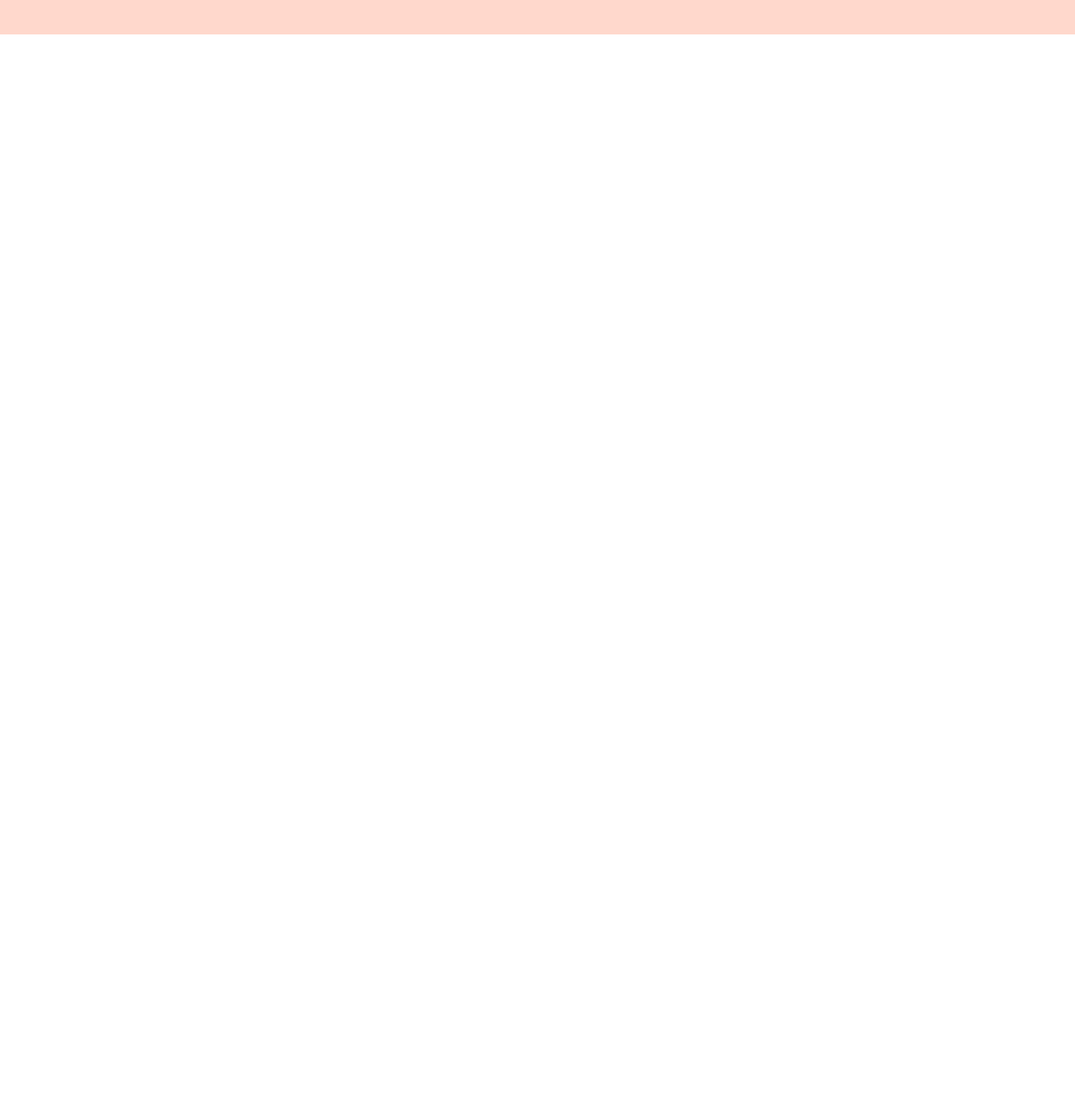
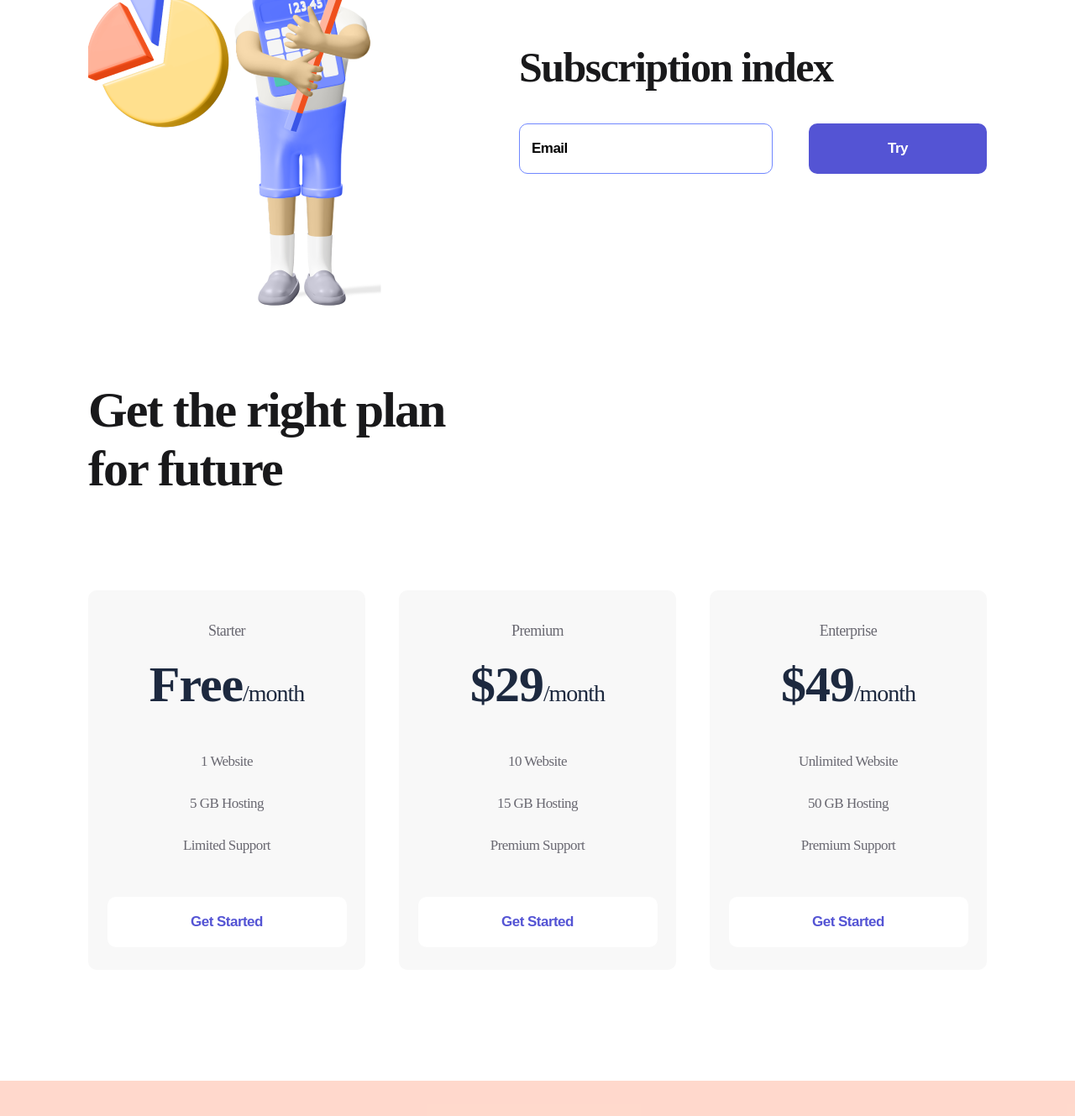
Before and after one commit to Maksym82/logoipsum, a plain HTML site: page index.html in a window 1280 px wide. Shown: the part 972-2301 px from the top of the page at 84% size. Before the commit the page ends 1013 px from the top, so only its background shows below. Drawn offline with Linux system fonts and the light colour scheme.

Commit message:
Add files via upload

```diff
--- a/index.html
+++ b/index.html
@@ -63,6 +63,77 @@
         <img src="./img/firstman.png" alt="firstman">
     </div>
   </section>
+  <section class="container subscribe">
+    <div>
+        <img src="./img/secondman.png" alt="secondman">
+    </div>
+    <div>
+        <h2 class="subscribe__title">
+            Subscription index
+        </h2>
+        <form>
+            <input class="input" type="email" placeholder="Email">
+            <button class="button button__violet">
+                Try
+            </button>
+        </form>
+    </div>
+  </section>
+  <section class="container plan">
+    <h2 class="plan__title">
+        Get the right plan for future
+    </h2>
+    <div class="plan__flex">
+        <div class="item">
+            <p class="item__text">
+                Starter
+            </p>
+            <h3 class="item__title">
+                Free<span>/month</span>
+            </h3>
+            <ul>
+                <li class="item__li">1 Website</li>
+                <li class="item__li">5 GB Hosting</li>
+                <li class="item__li">Limited Support</li>
+            </ul>
+            <button class="button button__item">
+                Get Started
+            </button>
+        </div>
+        <div class="item">
+            <p class="item__text">
+                Premium
+            </p>
+            <h3 class="item__title">
+                $29<span>/month</span>
+            </h3>
+            <ul>
+                <li class="item__li">10 Website</li>
+                <li class="item__li">15 GB Hosting</li>
+                <li class="item__li">Premium Support</li>
+            </ul>
+            <button class="button button__item">
+                Get Started
+            </button>
+        </div>
+        <div class="item">
+            <p class="item__text">
+                Enterprise
+            </p>
+            <h3 class="item__title">
+                $49<span>/month</span>
+            </h3>
+            <ul>
+                <li class="item__li">Unlimited Website</li>
+                <li class="item__li">50 GB Hosting</li>
+                <li class="item__li">Premium Support</li>
+            </ul>
+            <button class="button button__item">
+                Get Started
+            </button>
+        </div>
+    </div>
+  </section>
   <footer class="footer">
     <div class="container footer__flex"    >
         <div>
--- a/style/style.css
+++ b/style/style.css
@@ -15,7 +15,7 @@ font-weight: normal;
     padding: 38px 0 48px;
 }
 
-.header__flex, .footer__flex, .about{
+.header__flex, .footer__flex, .about, .subscribe, .plan__flex{
     display:flex;
     justify-content: space-between;
     align-items: center;
@@ -124,3 +124,112 @@ font-weight: normal;
     color:black;
     transition: 300ms;
    }
+
+  .subscribe{
+    margin-bottom: 85px;
+  }
+
+  .subscribe__title{
+    font-weight: 700;
+    font-size: 50px;
+    line-height: 57px;
+    letter-spacing: -1.56316px;
+    color: #19191B;
+    margin-bottom: 38px;
+  }
+
+  .input{
+    width: 302px;
+    height: 60px;
+    border-radius: 10px;
+    border: 1px solid #7087FF;
+    padding-left: 14px;
+    box-sizing: border-box;
+    margin-right: 39px;
+  }
+
+  .input::placeholder, .input{
+    font-weight: 700;
+    font-size: 17px;
+    line-height: 22px;
+    letter-spacing: -0.531474px;
+    color: #000000;
+  }
+
+  .input:focus{
+    outline: none;
+  }
+
+  .plan{
+    margin-bottom: 132px;
+  }
+
+  .plan__title{
+    font-weight: 700;
+    font-size: 60px;
+    line-height: 70px;
+    letter-spacing: -1.87579px;
+    color: #19191B;
+    max-width: 504px;
+    margin-bottom: 110px;
+  }
+
+  .item{
+    width: 330px;
+    background: #F8F8F8;
+    border-radius: 10px;
+    text-align: center;
+    padding: 34px 0 27px;
+  }
+
+  .item:hover{
+    transition: 500ms;
+    background: #FF7143;
+    box-shadow: 0px 32px 34px rgba(255, 112, 59, 0.317827);
+  }
+
+  .item__text{
+    font-size: 18px;
+    line-height: 28px;
+    letter-spacing: -0.562737px;
+    color: #696871;
+  }
+
+  .item:hover .item__text, .item:hover .item__title, .item:hover .item__li{
+    color: white;
+    transition: 500ms;
+  }
+
+  .item__title{
+    font-weight: bold;
+    font-size: 60px;
+    line-height: 56px;
+    letter-spacing: -1.03448px;
+    color: #1D293F;
+    margin: 22px 0 28px;
+  }
+
+  .item__title span{
+    font-size: 28px;
+  }
+
+  .item__li{
+    list-style: none;
+    font-size: 17px;
+    line-height: 50px;
+     letter-spacing: -0.531474px;
+    color: #696871;
+  }
+
+  .button__item{
+    width: 285px;
+    background: white;
+    color: #5454D4;
+    margin-top: 36px;
+  }
+
+  .item:hover .button__item{
+    background: #9F3919;
+    color: white;
+    transition: 500ms;
+  }
```
Also changed, not shown: img/secondman.png (added).
